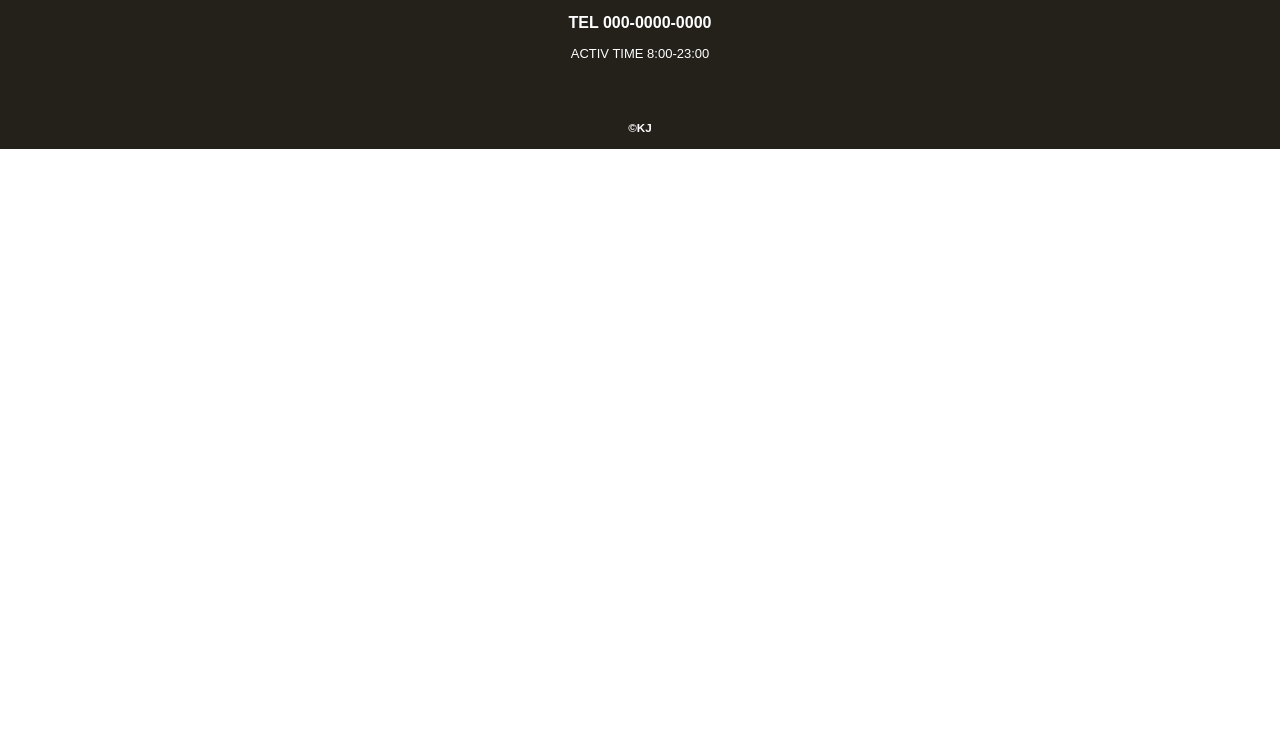
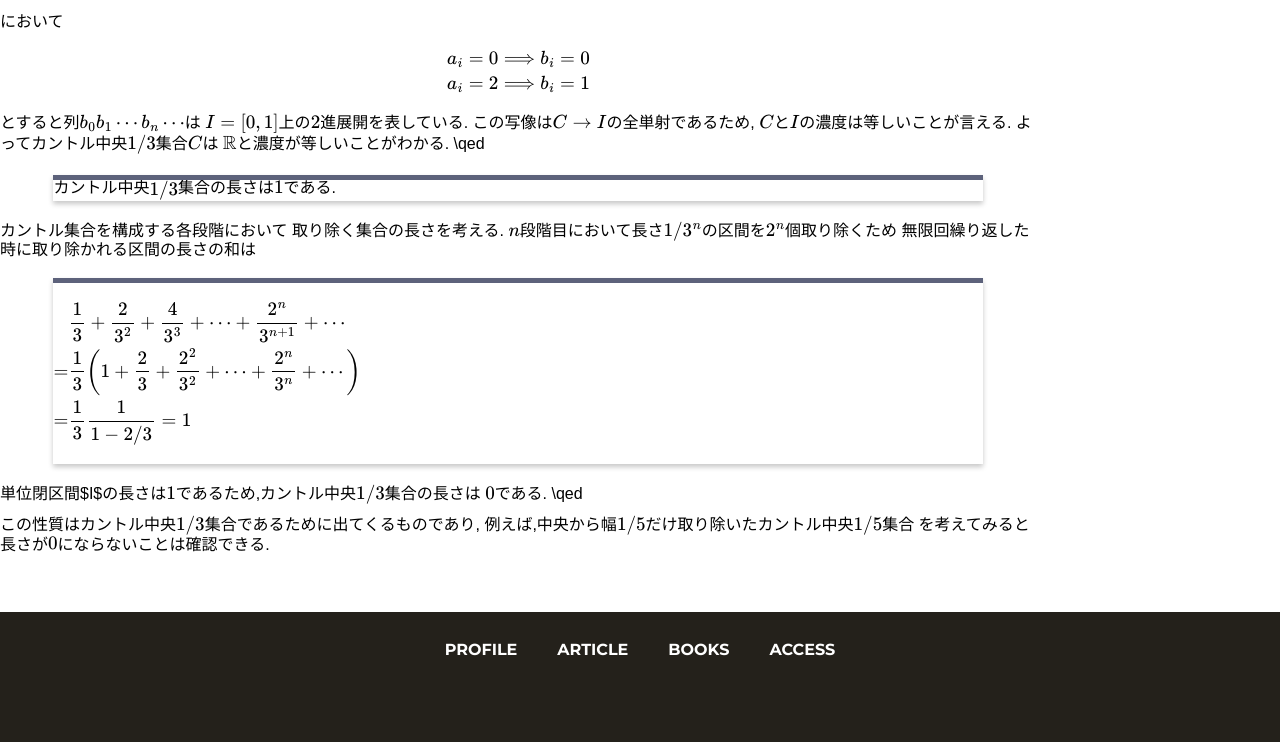
Before and after one commit to kojiwadaofhokkaido/website00, a plain HTML site: page article-detail/article-detail02.html in a window 1280 px wide. Shown: the part 1688-2430 px from the top of the page. Before the commit the page ends 1837 px from the top, so only its background shows below. Drawn offline with nearby package versions, Linux system fonts and the light colour scheme; some packages are replaced by stand-ins of ours.

Commit message:
8th edition

```diff
--- a/article-detail/article-detail02.html
+++ b/article-detail/article-detail02.html
@@ -130,6 +130,56 @@
             テント写像\(T\)を\(i\)回反復させることによって\(1\)の場合に帰着させる
             ことができる．
           </p>
+          <span class="latex">
+            カントル中央\(1/3\)集合は,区間\([0,1]\)と濃度が等しい.
+          </span>
+          <p>
+            \(C\)の任意の元の\(3\)進展開
+            \begin{align*}
+              a_0a_1\cdots a_n \cdots
+            \end{align*}
+            において
+            \begin{align*}
+              a_i=0 &\Longrightarrow b_i=0\\
+              a_i=2 &\Longrightarrow b_i=1
+            \end{align*}
+            とすると列\(b_0b_1\cdots b_n \cdots\)は
+            \(I=[0,1]\)上の\(2\)進展開を表している.
+            この写像は\(C \to I\)の全単射であるため,
+            \(C\)と\(I\)の濃度は等しいことが言える.
+            よってカントル中央\(1/3\)集合\(C\)は
+            \(\mathbb{R}\)と濃度が等しいことがわかる.
+            \qed
+          </p>
+          <span class="latex">
+            カントル中央\(1/3\)集合の長さは\(1\)である.
+          </span>
+          <p>
+            カントル集合を構成する各段階において
+            取り除く集合の長さを考える.
+            \(n\)段階目において長さ\(1/3^n\)の区間を\(2^n\)個取り除くため
+            無限回繰り返した時に取り除かれる区間の長さの和は
+          </p>
+          <span class="latex">
+            \begin{align*}
+              &\frac{1}{3}+\frac{2}{3^2}+\frac{4}{3^3}+\cdots
+              +\frac{2^n}{3^{n+1}}+\cdots\\
+              =&\frac{1}{3}\bigg(1+\frac{2}{3}+\frac{2^2}{3^2}+\cdots
+              +\frac{2^n}{3^n}+\cdots \bigg)\\
+              =&\frac{1}{3}\frac{1}{1-2/3}
+              =1
+            \end{align*}
+          </span>
+          <p>
+            単位閉区間$I$の長さは\(1\)であるため,カントル中央\(1/3\)集合の長さは
+            \(0\)である.
+            \qed
+          </p>
+          <p>
+            この性質はカントル中央\(1/3\)集合であるために出てくるものであり,
+            例えば,中央から幅\(1/5\)だけ取り除いたカントル中央\(1/5\)集合
+            を考えてみると長さが\(0\)にならないことは確認できる.
+          </p>
         <div>
       </main>
       <div id="footer"></div>
--- a/css/article-detail01.css
+++ b/css/article-detail01.css
@@ -28,7 +28,6 @@
     margin-top: 40px;
 }
 .latex {
-    font-size: 12px;
     display: flex;
     height: auto;
     width: 930px;
@@ -36,6 +35,7 @@
     margin-left: auto;
     margin-right: auto;
     margin-top: 20px;
+    margin-bottom: 20px;
     overflow: auto;
     background: white;
     border-top: solid 5px #5d627b;
@@ -56,4 +56,8 @@
     .title h1{
         font-size: 20px;
     }
+
+    .latex{
+        font-size: 12px;
+    }
 }
```
Also changed, not shown: article-detail/article-detail03.html (+2 -2 lines).
